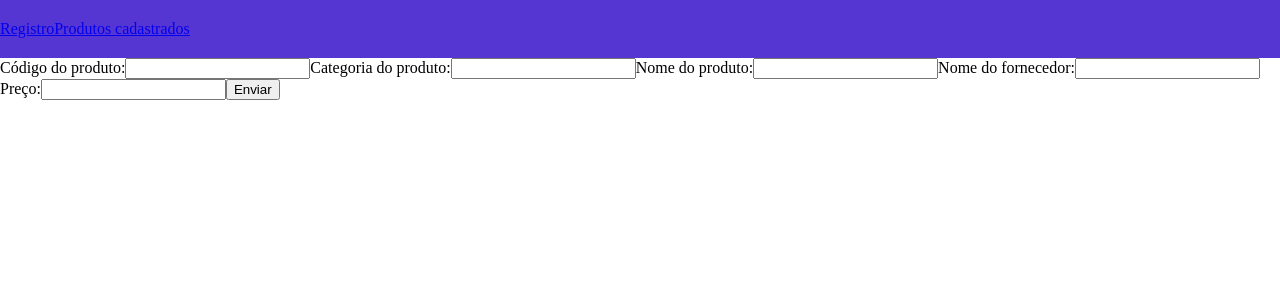
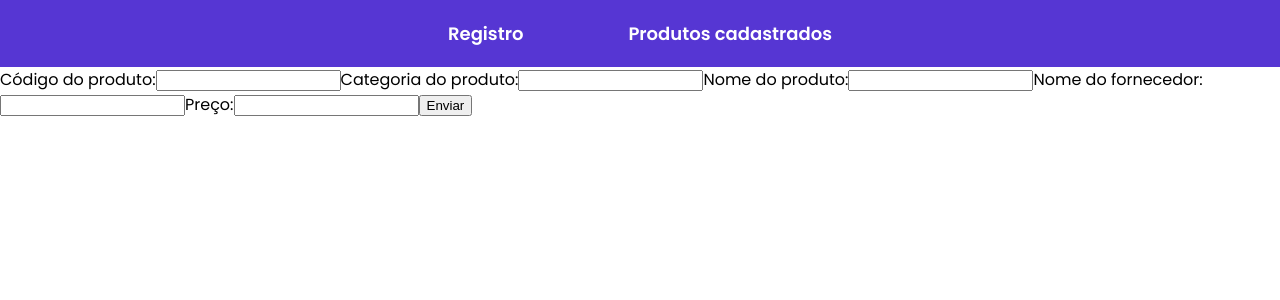
Before and after one commit to PaulaSalinoRibeiro/dasafio-jamestip, a React (Create React App) app: page /registration in a window 1280 px wide. Shown: the top 300 px of the page. Built offline with nearby package versions, Linux system fonts and the light colour scheme.

Commit message:
applied style in Header component

```diff
--- a/public/index.html
+++ b/public/index.html
@@ -1,7 +1,10 @@
 <!DOCTYPE html>
 <html lang="en">
   <head>
+    <link rel="preconnect" href="https://fonts.gstatic.com" crossorigin>
     <meta charset="utf-8" />
+    <link rel="preconnect" href="https://fonts.googleapis.com">
+    <link href="https://fonts.googleapis.com/css2?family=Poppins:ital,wght@0,400;0,600;1,200&display=swap" rel="stylesheet">
     <link rel="icon" href="%PUBLIC_URL%/favicon.ico" />
     <meta name="viewport" content="width=device-width, initial-scale=1" />
     <meta name="theme-color" content="#000000" />
--- a/src/components/Header/styles.ts
+++ b/src/components/Header/styles.ts
@@ -3,4 +3,19 @@ import styled from 'styled-components';
 export const Container = styled.div`
   background-color: ${({theme}) => theme.colors.primary};
   padding: 20px 0;
+  width: 100%;
+
+  nav {
+    margin: auto;
+    display: flex;
+    justify-content: space-between;
+    width: 30%;
+
+    a {
+      text-decoration: none;
+      color: ${({theme}) => theme.colors.shape};
+      font-size: 18px;
+      font-weight: 700;
+    }
+  }
 `;
--- a/src/global/styles/theme.ts
+++ b/src/global/styles/theme.ts
@@ -7,6 +7,7 @@ export const GlobalStyle = createGlobalStyle`
     padding: 0;
     box-sizing: border-box;
     background: '#F0F2F5';
+    font-family: 'Poppins', sans-serif;
   }
 `
 
```
